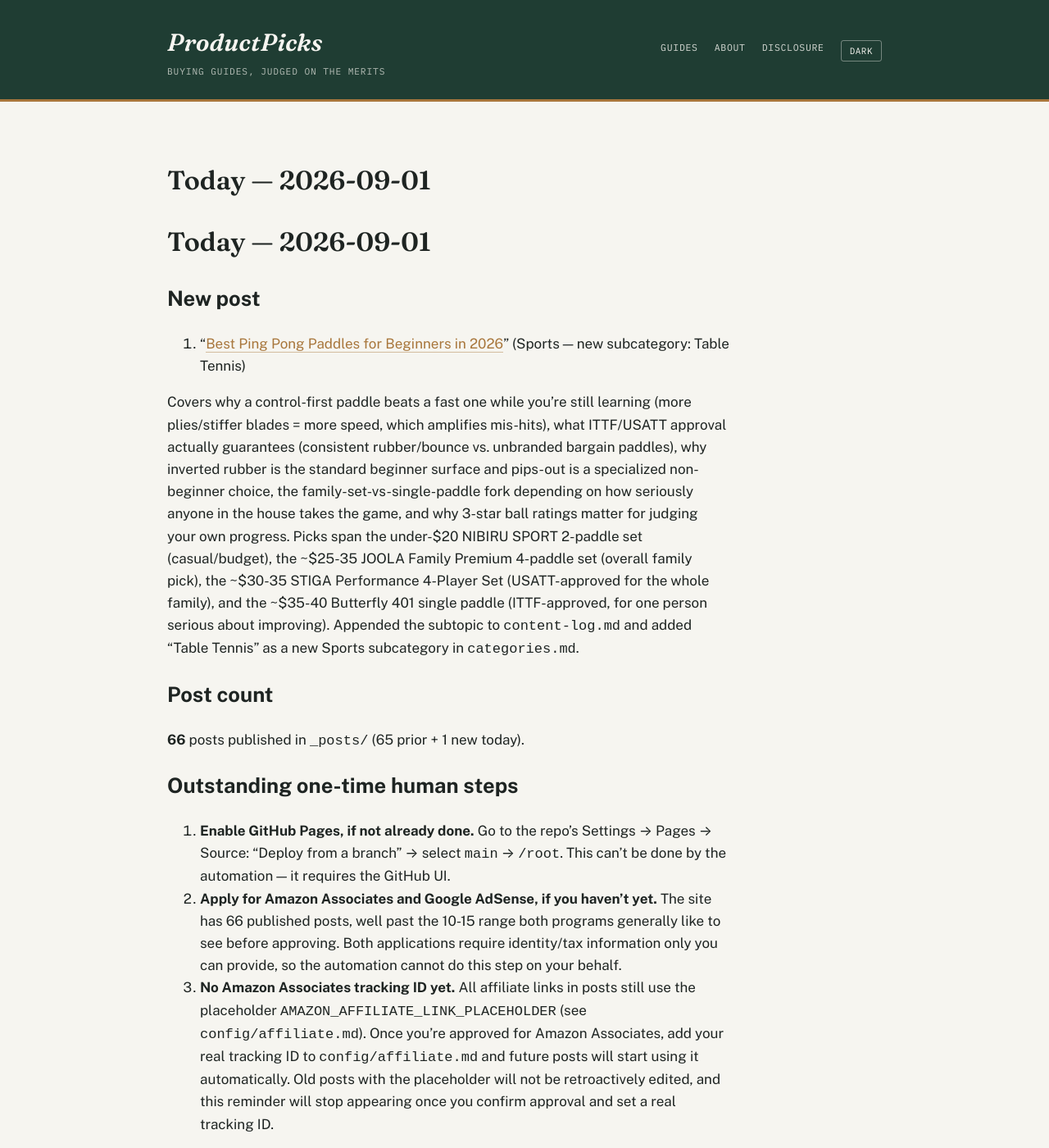
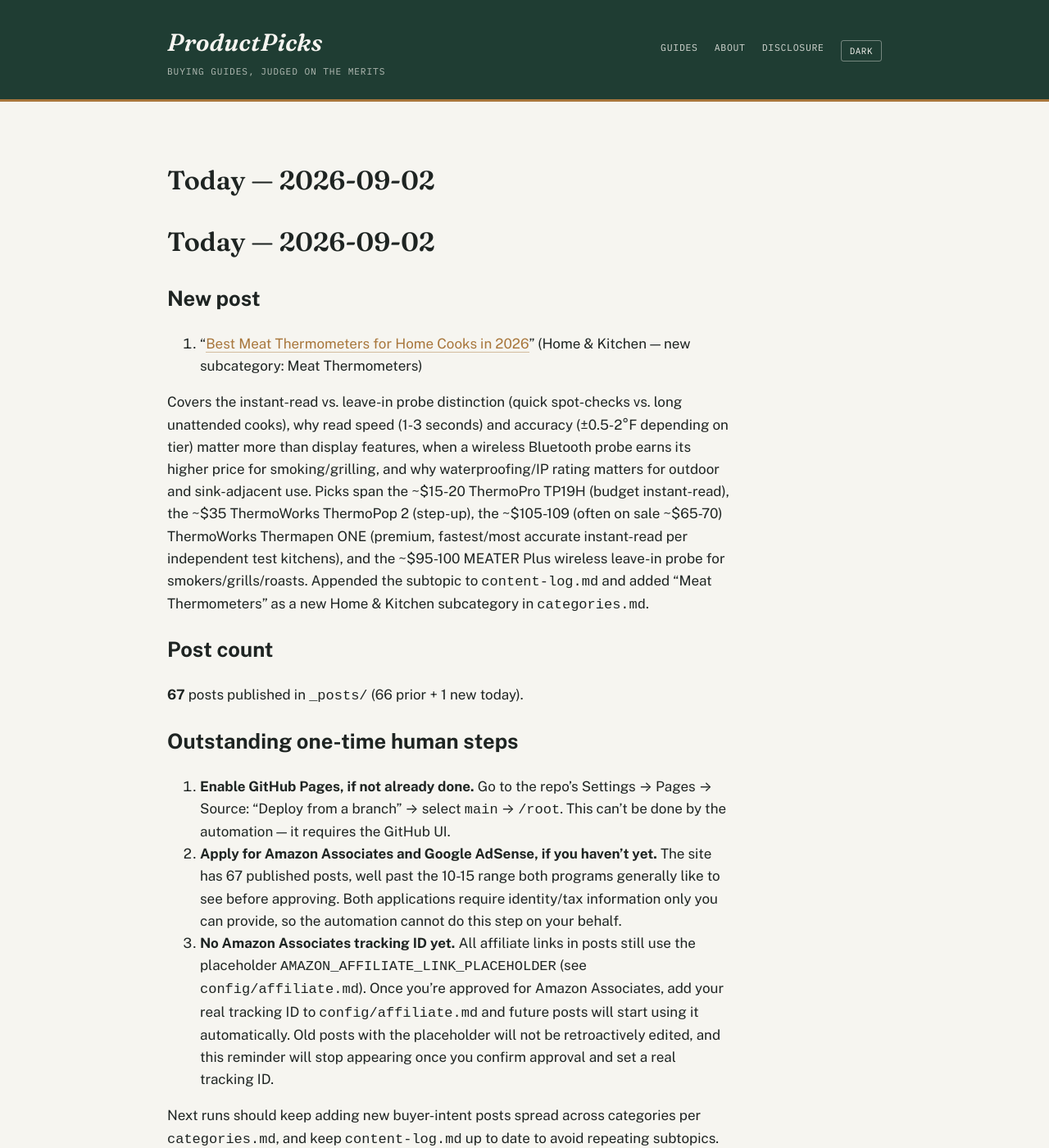
Before and after one commit to ajith198/ProductPicks, a Jekyll site: the page built from today.md, in a window 1280 px wide and 1400 px high. Shown: the whole window at 82% size. Built offline with Jekyll 4.4.1, drawn with Linux system fonts in a browser that asks for light colours; our own code applies the rules of GitHub Pages for plain Markdown files.

Commit message:
daily: 2026-09-02 new post + log update
New post: Best Meat Thermometers for Home Cooks in 2026 (Home & Kitchen, new subcategory: Meat Thermometers). Updated content-log.md, categories.md, today.md, TODAY.md.

Co-Authored-By: Claude Sonnet 5 <noreply@anthropic.com>
Claude-Session: https://claude.ai/code/session_018NNrMhWrYo9fsfSZqNwMDk

```diff
--- a/categories.md
+++ b/categories.md
@@ -1,6 +1,6 @@
 # Categories & expansion strategy
 
-**Status: multi-category, as of 2026-07-12. Updated 2026-09-01.** ProductPicks started as a pickleball-only site (see `niche.md` for that original research). This file governs the site now that it has expanded into multiple product verticals, and is the doc future automated/daily runs should consult when choosing what to write next.
+**Status: multi-category, as of 2026-07-12. Updated 2026-09-02.** ProductPicks started as a pickleball-only site (see `niche.md` for that original research). This file governs the site now that it has expanded into multiple product verticals, and is the doc future automated/daily runs should consult when choosing what to write next.
 
 ## Front matter taxonomy
 
@@ -20,7 +20,7 @@ These two fields drive the Category / Type / Year filters in the search bar on t
 | Category | Subcategories covered so far |
 |---|---|
 | Sports | Pickleball, Soccer, Tennis, Cycling, Running, Yoga, Golf, Basketball, Badminton, Swimming, Baseball, Fitness, Volleyball, Climbing, Table Tennis |
-| Home & Kitchen | Coffee Makers, Electric Kettles, Blenders, Air Fryers, Toaster Ovens, Rice Cookers, Stand Mixers, Robot Vacuums, Espresso Machines, Pressure Cookers, Food Processors, Knife Sets, Cast Iron Skillets, Dutch Ovens, Coffee Grinders, Water Filter Pitchers, Cordless Stick Vacuums, Vacuum Sealers, Slow Cookers |
+| Home & Kitchen | Coffee Makers, Electric Kettles, Blenders, Air Fryers, Toaster Ovens, Rice Cookers, Stand Mixers, Robot Vacuums, Espresso Machines, Pressure Cookers, Food Processors, Knife Sets, Cast Iron Skillets, Dutch Ovens, Coffee Grinders, Water Filter Pitchers, Cordless Stick Vacuums, Vacuum Sealers, Slow Cookers, Meat Thermometers |
 | Outdoor & Recreation | Camping Tents, Sleeping Bags, Headlamps, Hiking Boots, Camp Stoves, Water Filters, Trekking Poles, Coolers, Backpacking Backpacks, Camp Chairs, Camping Lanterns, Fishing, Rain Jackets, Binoculars, Paddleboards, Kayaks, Life Jackets (PFDs), Hydration Packs, Sleeping Pads, Hammocks, Daypacks |
 
 New subcategories can be added freely within an existing category. New top-level categories should only be added when there's a genuine cluster of buyer-intent content planned for it (not a one-off post) — keep the category list short enough that the dropdown filter stays useful.
--- a/today.md
+++ b/today.md
@@ -1,19 +1,19 @@
-# Today — 2026-09-01
+# Today — 2026-09-02
 
 ## New post
 
-1. "[Best Ping Pong Paddles for Beginners in 2026](/sports/buying-guides/best-ping-pong-paddles-for-beginners/)" (Sports — new subcategory: Table Tennis)
+1. "[Best Meat Thermometers for Home Cooks in 2026](/home-kitchen/buying-guides/best-meat-thermometers-for-home-cooks/)" (Home & Kitchen — new subcategory: Meat Thermometers)
 
-Covers why a control-first paddle beats a fast one while you're still learning (more plies/stiffer blades = more speed, which amplifies mis-hits), what ITTF/USATT approval actually guarantees (consistent rubber/bounce vs. unbranded bargain paddles), why inverted rubber is the standard beginner surface and pips-out is a specialized non-beginner choice, the family-set-vs-single-paddle fork depending on how seriously anyone in the house takes the game, and why 3-star ball ratings matter for judging your own progress. Picks span the under-$20 NIBIRU SPORT 2-paddle set (casual/budget), the ~$25-35 JOOLA Family Premium 4-paddle set (overall family pick), the ~$30-35 STIGA Performance 4-Player Set (USATT-approved for the whole family), and the ~$35-40 Butterfly 401 single paddle (ITTF-approved, for one person serious about improving). Appended the subtopic to `content-log.md` and added "Table Tennis" as a new Sports subcategory in `categories.md`.
+Covers the instant-read vs. leave-in probe distinction (quick spot-checks vs. long unattended cooks), why read speed (1-3 seconds) and accuracy (±0.5-2°F depending on tier) matter more than display features, when a wireless Bluetooth probe earns its higher price for smoking/grilling, and why waterproofing/IP rating matters for outdoor and sink-adjacent use. Picks span the ~$15-20 ThermoPro TP19H (budget instant-read), the ~$35 ThermoWorks ThermoPop 2 (step-up), the ~$105-109 (often on sale ~$65-70) ThermoWorks Thermapen ONE (premium, fastest/most accurate instant-read per independent test kitchens), and the ~$95-100 MEATER Plus wireless leave-in probe for smokers/grills/roasts. Appended the subtopic to `content-log.md` and added "Meat Thermometers" as a new Home & Kitchen subcategory in `categories.md`.
 
 ## Post count
 
-**66** posts published in `_posts/` (65 prior + 1 new today).
+**67** posts published in `_posts/` (66 prior + 1 new today).
 
 ## Outstanding one-time human steps
 
 1. **Enable GitHub Pages, if not already done.** Go to the repo's Settings → Pages → Source: "Deploy from a branch" → select `main` → `/root`. This can't be done by the automation — it requires the GitHub UI.
-2. **Apply for Amazon Associates and Google AdSense, if you haven't yet.** The site has 66 published posts, well past the 10-15 range both programs generally like to see before approving. Both applications require identity/tax information only you can provide, so the automation cannot do this step on your behalf.
+2. **Apply for Amazon Associates and Google AdSense, if you haven't yet.** The site has 67 published posts, well past the 10-15 range both programs generally like to see before approving. Both applications require identity/tax information only you can provide, so the automation cannot do this step on your behalf.
 3. **No Amazon Associates tracking ID yet.** All affiliate links in posts still use the placeholder `AMAZON_AFFILIATE_LINK_PLACEHOLDER` (see `config/affiliate.md`). Once you're approved for Amazon Associates, add your real tracking ID to `config/affiliate.md` and future posts will start using it automatically. Old posts with the placeholder will not be retroactively edited, and this reminder will stop appearing once you confirm approval and set a real tracking ID.
 
 Next runs should keep adding new buyer-intent posts spread across categories per `categories.md`, and keep `content-log.md` up to date to avoid repeating subtopics.
```
Also changed, not shown: TODAY.md (+2 -2 lines), _posts/2026-09-02-best-meat-thermometers-for-home-cooks.md (added, +51 -0 lines), content-log.md (+1 -0 lines).
